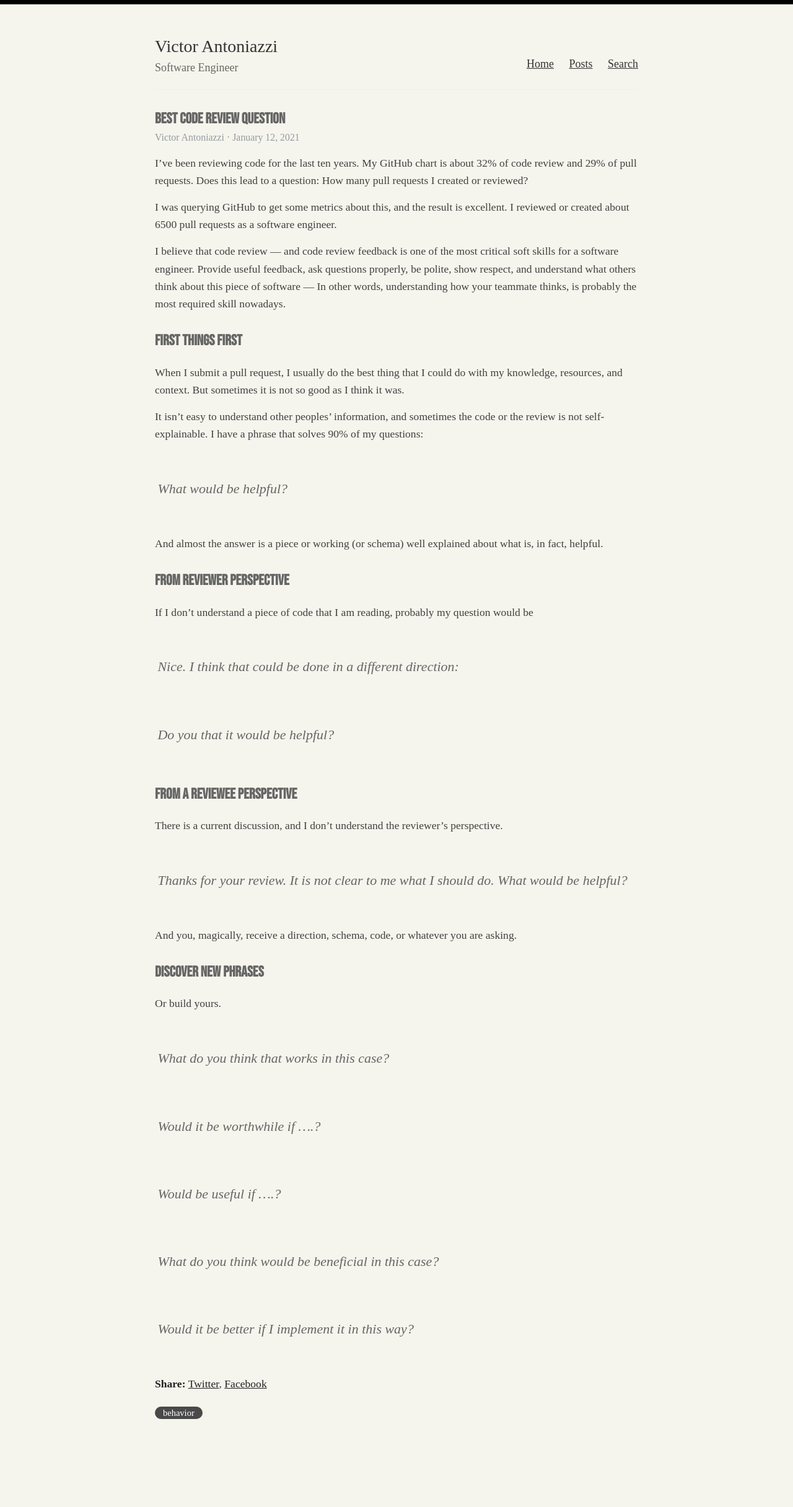
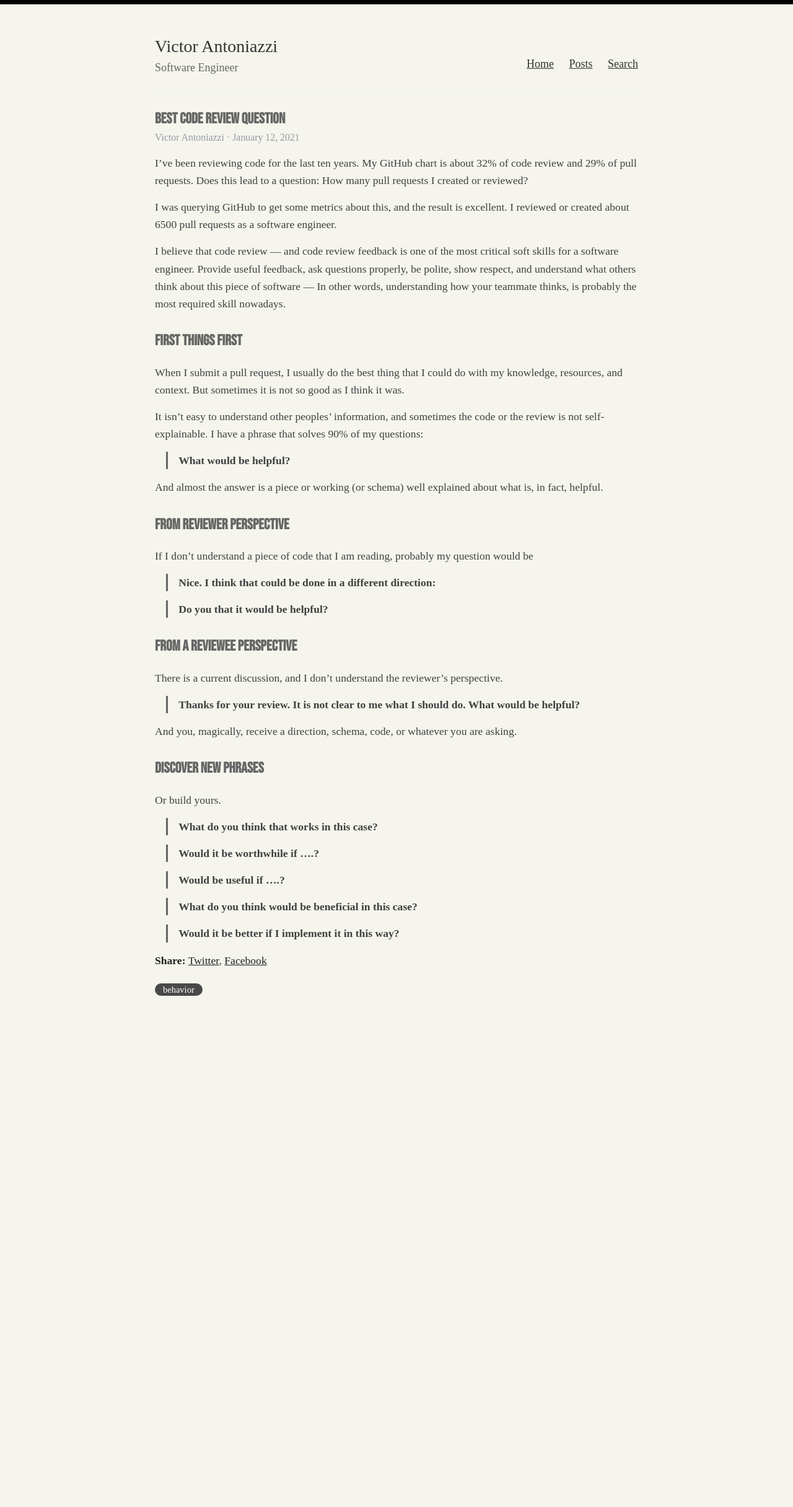
Before and after one commit to vgsantoniazzi/vgsantoniazzi.github.io, a Jekyll site: the page built from _posts/2021-01-12-most-useful-code-review-question.md, in a window 1280 px wide. Shown: the whole page at 62% size. Built offline with Jekyll 4.4.1, drawn with Linux system fonts in a browser that asks for light colours; some web fonts are replaced; after the commit the page ends 1749 px from its top, so only the background shows below that.

Commit message:
Improve blockquote css

```diff
--- a/assets/style.scss
+++ b/assets/style.scss
@@ -373,12 +373,11 @@ nav {
 
 .post {
   blockquote {
-    margin: 1.8em -0.8em;
-    /*border-left: 2px solid $gray;*/
-    padding: 0.1em 1em;
-    color: $gray;
-    font-size: 22px;
-    font-style: italic;
+    position: relative;
+    padding-left: 1em;
+    margin-left: 1em;
+    border-left: 0.2em solid lighten($black, 40%);
+    font-weight: 800;
   }
 
   .you-may-like{
```
